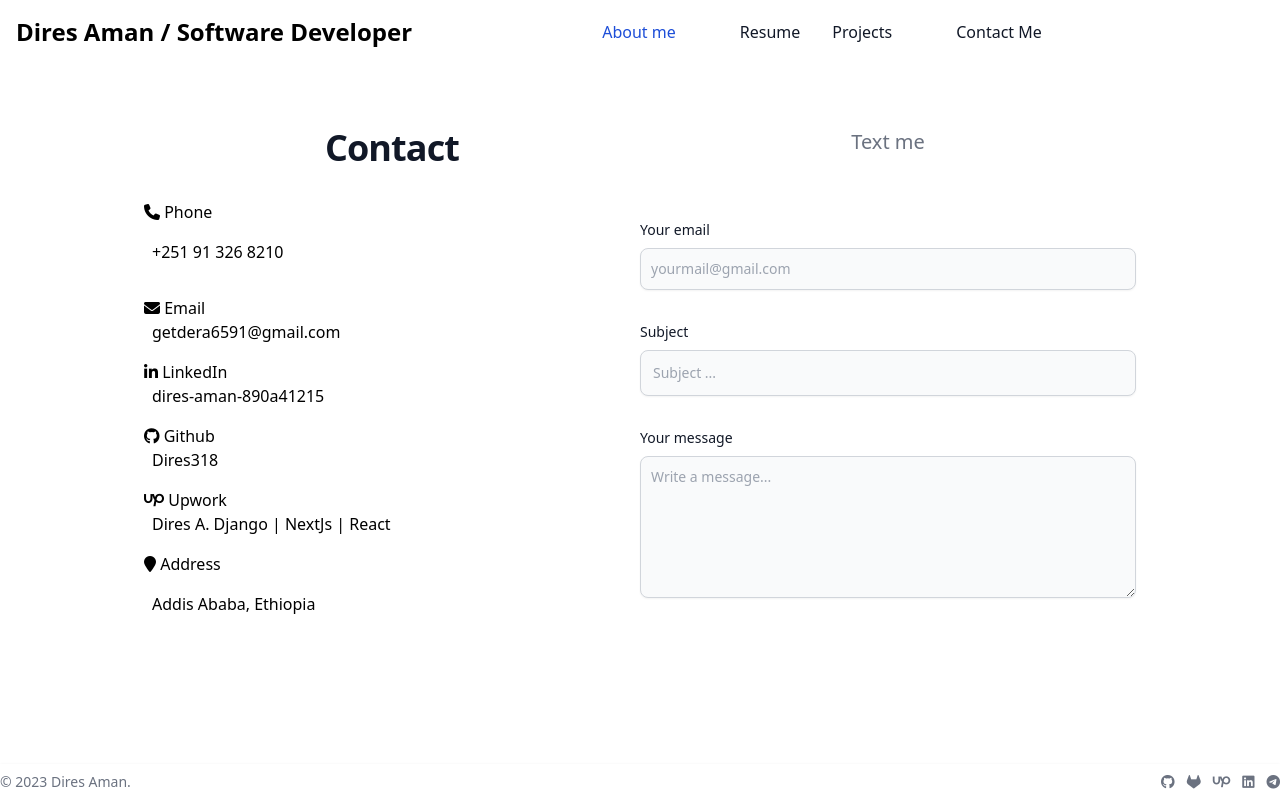
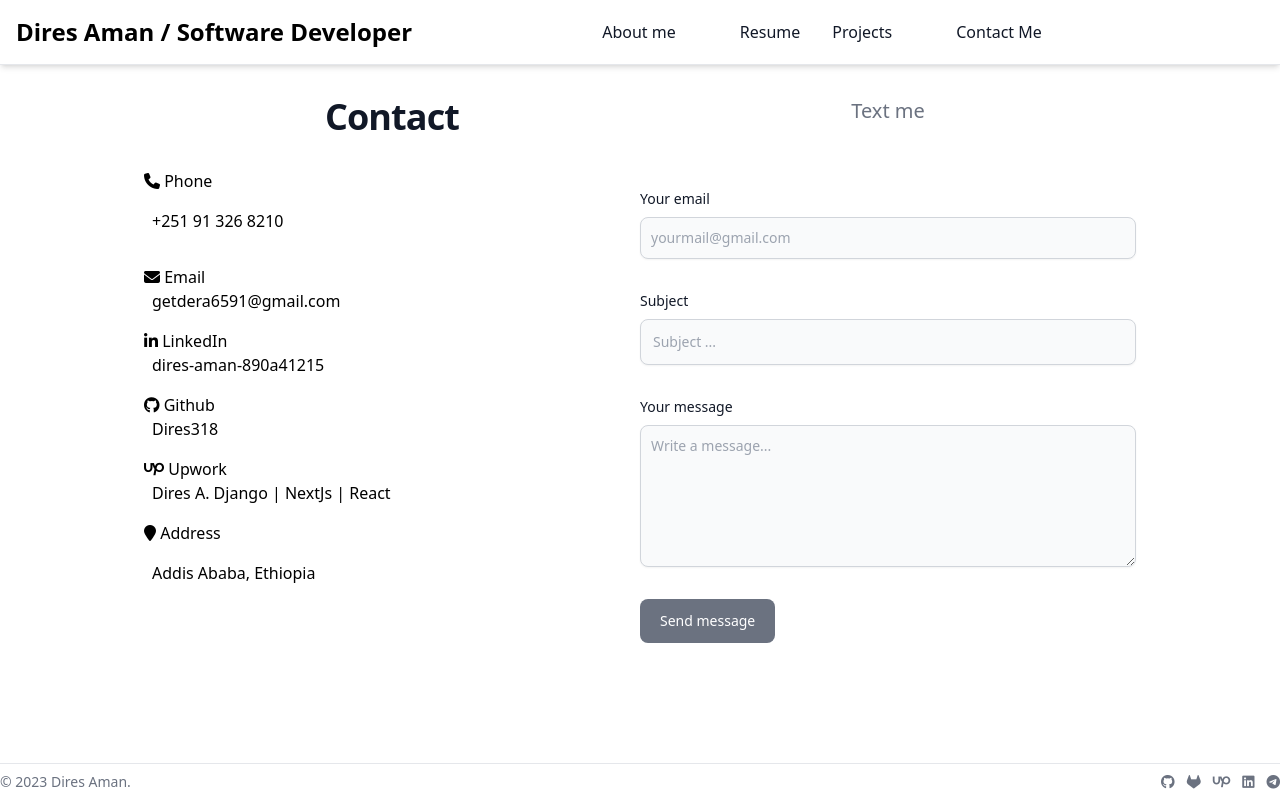
Before and after one commit to Dires318/cv, a plain HTML site: page pages/contact.html in a window 1280 px wide. Drawn offline with nearby package versions, Linux system fonts and the light colour scheme.

Commit message:
update header and footer

```diff
--- a/base/footer.html
+++ b/base/footer.html
@@ -1,5 +1,6 @@
 
-<footer class="bg-white shadow dark:bg-gray-800">
+<footer class="bg-white shadow-xl dark:bg-gray-800">
+    <hr />
     <div class="w-full mx-auto max-w-screen-xl py-2 md:flex md:items-center md:justify-between">
         <span class="text-sm text-gray-500 sm:text-center dark:text-gray-400">© 2023 <a href="https://flowbite.com/"
                 class="hover:underline">Dires Aman</a>.
--- a/base/header.html
+++ b/base/header.html
@@ -1,5 +1,5 @@
-<div class="bg-gray-200 sticky">
-  <nav class="bg-white border-gray-200 dark:bg-gray-900 dark:border-gray-700">
+<div class="bg-gray-200 flex-no-wrap w-full z-10 shadow-md">
+  <nav class="bg-white menu border-gray-200 dark:bg-gray-900 dark:border-gray-700">
     <div class="max-w-screen-xl flex flex-wrap items-center justify-between mx-auto p-4">
       <a href="/cv/index.html" class="flex items-center">
         <span class="self-center text-2xl font-semibold whitespace-nowrap dark:text-white">Dires Aman / Software
@@ -19,7 +19,7 @@
           class="flex flex-col font-medium p-4 md:p-0 mt-4 border border-gray-100 rounded-lg bg-gray-50 md:flex-row md:space-x-8 md:mt-0 md:border-0 md:bg-white dark:bg-gray-800 md:dark:bg-gray-900 dark:border-gray-700">
           <li>
             <a href='/cv/index.html'
-              class="block py-2 pl-3 pr-4 text-white bg-blue-700 rounded md:bg-transparent md:text-blue-700 md:p-0 md:dark:text-blue-500 dark:bg-blue-600 md:dark:bg-transparent"
+              class="block py-2 pl-3 pr-4 text-gray-900 rounded hover:bg-gray-100 md:hover:bg-transparent md:border-0 md:hover:text-blue-700 md:p-0 dark:text-white md:dark:hover:text-blue-500 dark:hover:bg-gray-700 dark:hover:text-white md:dark:hover:bg-transparent"
               aria-current="page">About me</button>
           </li>
           <li>
@@ -39,4 +39,5 @@
       </div>
     </div>
   </nav>
+  <hr class="w-2" />
 </div>
--- /dev/null
+++ b/base/header.js
@@ -0,0 +1,11 @@
+const menuItems = document.querySelectorAll('#menu a');
+
+menuItems.forEach(item => {
+    item.addEventListener('click', function () {
+        // Remove the 'active' class from all links
+        menuItems.forEach(link => link.classList.remove('active'));
+
+        // Add the 'active' class to the clicked link
+        this.classList.add('active');
+    });
+});
--- a/index.js
+++ b/index.js
@@ -1,13 +1,5 @@
-
 $(function(){
     $("#head").load("/cv/base/head.html");
     $("#header").load("/cv/base/header.html");
-    $('head').append('<link rel="stylesheet" href="/cv/css/style.css" >');
-    // $("#body").load("/cv/pages/home.html")
     $("#footer").load("/cv/base/footer.html");
   });
-
-
-  // const render = (value) =>{
-  //   $("#body").load(dir + value)
-  // }
--- a/pages/contact.html
+++ b/pages/contact.html
@@ -3,10 +3,10 @@
 
 <head id="head"></head>
 
-<body class="bg-white dark:bg-gray-900 min-w-full dark:text-white">
-    <div id="header"></div>
+<body class="bg-white dark:bg-gray-900 min-w-full mb-10 dark:text-white">
+    <div id="header" class="sticky top-0"></div>
     <section class="">
-        <div class="py-8 lg:py-16 px-4 mx-auto max-w-screen-lg">
+        <div class="py-4 lg:py-8 px-4 mx-auto max-w-screen-lg">
 
             <div class="grid grid-cols-2">
                 <div class="flex flex-col gap-4">
@@ -66,7 +66,7 @@
                                 placeholder="Write a message..."></textarea>
                         </div>
                         <button type="submit"
-                            class="py-3 px-5 text-sm font-medium text-center text-white rounded-lg bg-primary-700 sm:w-fit hover:bg-primary-800 focus:ring-4 focus:outline-none focus:ring-primary-300 dark:bg-primary-600 dark:hover:bg-primary-700 dark:focus:ring-primary-800">Send
+                            class="py-3 px-5 text-sm font-medium text-center text-white rounded-lg bg-gray-500 sm:w-fit hover:bg-primary-800 focus:ring-4 focus:outline-none focus:ring-primary-300 dark:bg-primary-600 dark:hover:bg-primary-700 dark:focus:ring-primary-800">Send
                             message</button>
                     </form>
                 </div>
```
Also changed, not shown: index.html (+1 -1 lines), pages/projects.html (+2 -2 lines), pages/resume.html (+2 -2 lines), css/style.css.
